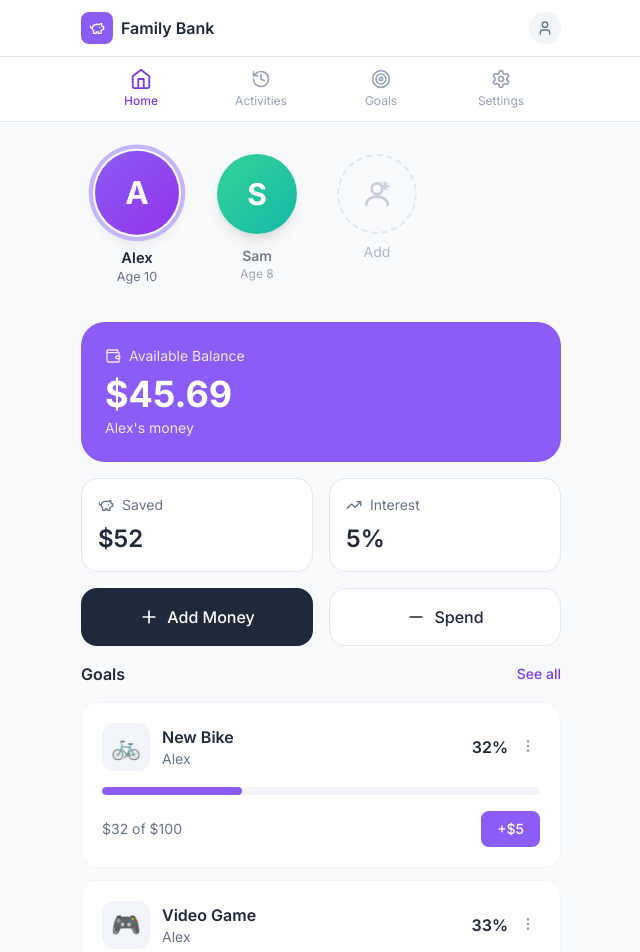
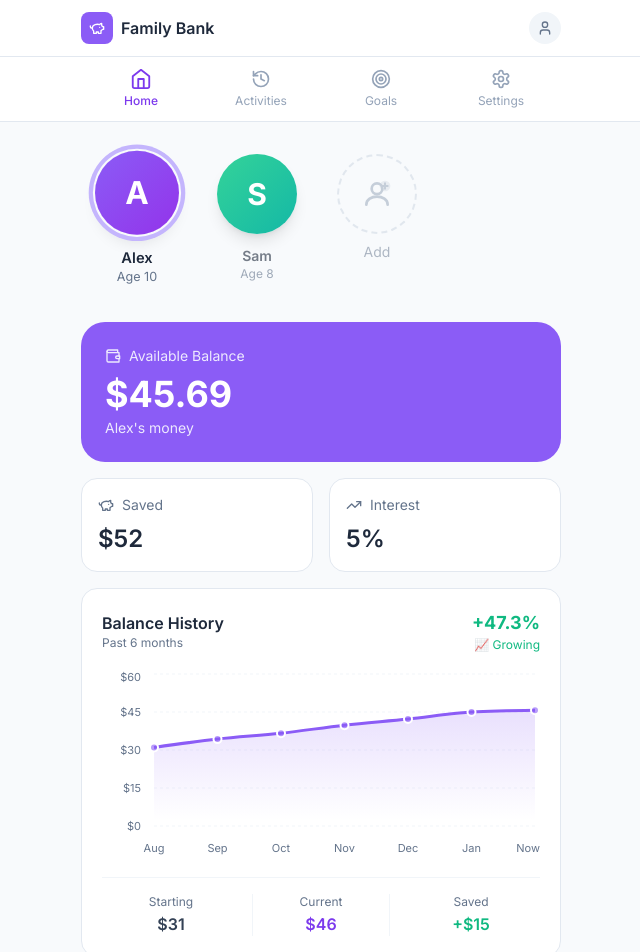
Before and after one commit to dimsumburgler/family-bank, a React (Vite) app in the folder familyapp-prototypes/family-bank/: page / in a window 1280 px wide. Shown: the top 952 px of the page, without its empty margins (319-959 px from the left). Built offline with nearby package versions, Linux system fonts and the light colour scheme.

Commit message:
feat: Add Balance Chart component
- Install recharts library
- Create BalanceChart component with area chart
- Show 6 months of balance history with trend
- Add gradient fill, custom tooltip, and summary stats
- Display growth percentage and trend indicator

```diff
--- a/familyapp-prototypes/family-bank/App.jsx
+++ b/familyapp-prototypes/family-bank/App.jsx
@@ -7,6 +7,7 @@ import {
 } from 'lucide-react';
 import './src/design-system.css';
 import { ChildAvatar, AddChildAvatar } from './src/AvatarIllustrations.jsx';
+import { BalanceChart } from './src/BalanceChart.jsx';
 import confetti from 'canvas-confetti';
 
 // ============================================
@@ -755,6 +756,14 @@ export default function FamilyBank() {
               </div>
             </section>
 
+            {/* Balance Chart */}
+            <section>
+              <BalanceChart
+                currentBalance={currentChild?.balance || 0}
+                childName={currentChild?.name}
+              />
+            </section>
+
             {/* Quick Actions */}
             <section className="grid grid-cols-2 gap-4">
               <button
--- a/familyapp-prototypes/family-bank/package.json
+++ b/familyapp-prototypes/family-bank/package.json
@@ -12,7 +12,8 @@
     "canvas-confetti": "^1.9.4",
     "lucide-react": "^0.294.0",
     "react": "^18.2.0",
-    "react-dom": "^18.2.0"
+    "react-dom": "^18.2.0",
+    "recharts": "^3.7.0"
   },
   "devDependencies": {
     "@types/react": "^18.2.43",
--- /dev/null
+++ b/familyapp-prototypes/family-bank/src/BalanceChart.jsx
@@ -0,0 +1,139 @@
+import React from 'react';
+import { AreaChart, Area, XAxis, YAxis, CartesianGrid, Tooltip, ResponsiveContainer } from 'recharts';
+
+// Generate mock monthly balance data for the past 6 months
+function generateMonthlyData(currentBalance) {
+  const months = ['Aug', 'Sep', 'Oct', 'Nov', 'Dec', 'Jan'];
+  const data = [];
+  let balance = currentBalance * 0.6; // Start 6 months ago at 60% of current
+
+  months.forEach((month, index) => {
+    // Add some random variation and growth
+    const growth = (currentBalance - balance) / (6 - index) * (0.8 + Math.random() * 0.4);
+    balance += growth;
+
+    data.push({
+      month,
+      balance: Math.round(balance * 100) / 100,
+      fullMonth: getFullMonthName(month)
+    });
+  });
+
+  // Add current month
+  data.push({
+    month: 'Now',
+    balance: currentBalance,
+    fullMonth: 'Current'
+  });
+
+  return data;
+}
+
+function getFullMonthName(shortMonth) {
+  const monthMap = {
+    'Jan': 'January', 'Feb': 'February', 'Mar': 'March', 'Apr': 'April',
+    'May': 'May', 'Jun': 'June', 'Jul': 'July', 'Aug': 'August',
+    'Sep': 'September', 'Oct': 'October', 'Nov': 'November', 'Dec': 'December'
+  };
+  return monthMap[shortMonth] || shortMonth;
+}
+
+// Custom tooltip
+function CustomTooltip({ active, payload, label }) {
+  if (active && payload && payload.length) {
+    return (
+      <div className="bg-white p-3 rounded-xl shadow-lg border border-slate-200">
+        <p className="text-slate-500 text-xs mb-1">{payload[0].payload.fullMonth}</p>
+        <p className="text-slate-800 font-semibold">
+          ${payload[0].value.toFixed(2)}
+        </p>
+      </div>
+    );
+  }
+  return null;
+}
+
+export function BalanceChart({ currentBalance, childName }) {
+  const data = generateMonthlyData(currentBalance);
+
+  // Calculate trend
+  const firstBalance = data[0].balance;
+  const lastBalance = data[data.length - 1].balance;
+  const growth = ((lastBalance - firstBalance) / firstBalance) * 100;
+  const isPositive = growth >= 0;
+
+  return (
+    <div className="bg-white rounded-2xl p-5 border border-slate-200">
+      {/* Header */}
+      <div className="flex items-center justify-between mb-4">
+        <div>
+          <h3 className="font-semibold text-slate-800">Balance History</h3>
+          <p className="text-xs text-slate-500">Past 6 months</p>
+        </div>
+        <div className={`text-right ${isPositive ? 'text-emerald-500' : 'text-rose-500'}`}>
+          <div className="text-lg font-bold">
+            {isPositive ? '+' : ''}{growth.toFixed(1)}%
+          </div>
+          <div className="text-xs">{isPositive ? '📈 Growing' : '📉 Declining'}</div>
+        </div>
+      </div>
+
+      {/* Chart */}
+      <div className="h-48 -ml-2">
+        <ResponsiveContainer width="100%" height="100%">
+          <AreaChart data={data} margin={{ top: 5, right: 5, left: 0, bottom: 5 }}>
+            <defs>
+              <linearGradient id="balanceGradient" x1="0" y1="0" x2="0" y2="1">
+                <stop offset="5%" stopColor="#8b5cf6" stopOpacity={0.3}/>
+                <stop offset="95%" stopColor="#8b5cf6" stopOpacity={0}/>
+              </linearGradient>
+            </defs>
+            <CartesianGrid strokeDasharray="3 3" stroke="#f1f5f9" vertical={false} />
+            <XAxis
+              dataKey="month"
+              axisLine={false}
+              tickLine={false}
+              tick={{ fill: '#64748b', fontSize: 11 }}
+              dy={10}
+            />
+            <YAxis
+              axisLine={false}
+              tickLine={false}
+              tick={{ fill: '#64748b', fontSize: 11 }}
+              tickFormatter={(value) => `$${value}`}
+              dx={-5}
+            />
+
+            <Tooltip content={<CustomTooltip />} />
+
+            <Area
+              type="monotone"
+              dataKey="balance"
+              stroke="#8b5cf6"
+              strokeWidth={3}
+              fill="url(#balanceGradient)"
+              dot={{ fill: '#8b5cf6', strokeWidth: 2, r: 4, stroke: '#fff' }}
+              activeDot={{ r: 6, strokeWidth: 0, fill: '#7c3aed' }}
+            />
+          </AreaChart>
+        </ResponsiveContainer>
+      </div>
+
+      {/* Summary stats */}
+      <div className="grid grid-cols-3 gap-3 mt-4 pt-4 border-t border-slate-100">
+        <div className="text-center">
+          <div className="text-xs text-slate-500 mb-0.5">Starting</div>
+          <div className="font-semibold text-slate-700">${firstBalance.toFixed(0)}</div>
+        </div>
+        <div className="text-center border-x border-slate-100">
+          <div className="text-xs text-slate-500 mb-0.5">Current</div>
+          <div className="font-semibold text-violet-600">${lastBalance.toFixed(0)}</div>
+        </div>
+        <div className="text-center">
+          <div className="text-xs text-slate-500 mb-0.5">Saved</div>
+          <div className="font-semibold text-emerald-500">+${(lastBalance - firstBalance).toFixed(0)}</div>
+        </div>
+      </div>
+    </div>
+  );
+}
```
Also changed, not shown: 1 other file (tests, documents, lock files or other folders).
